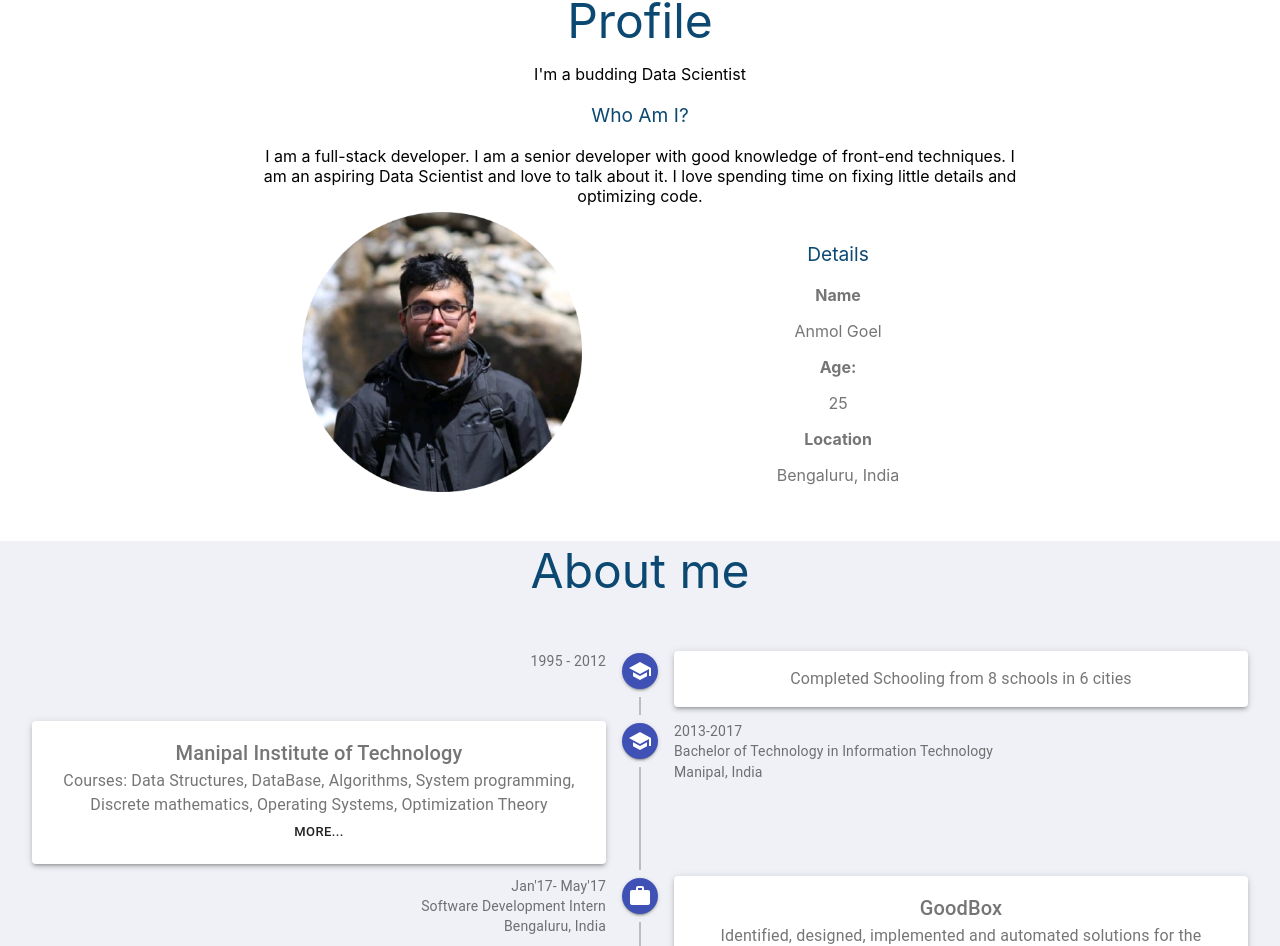
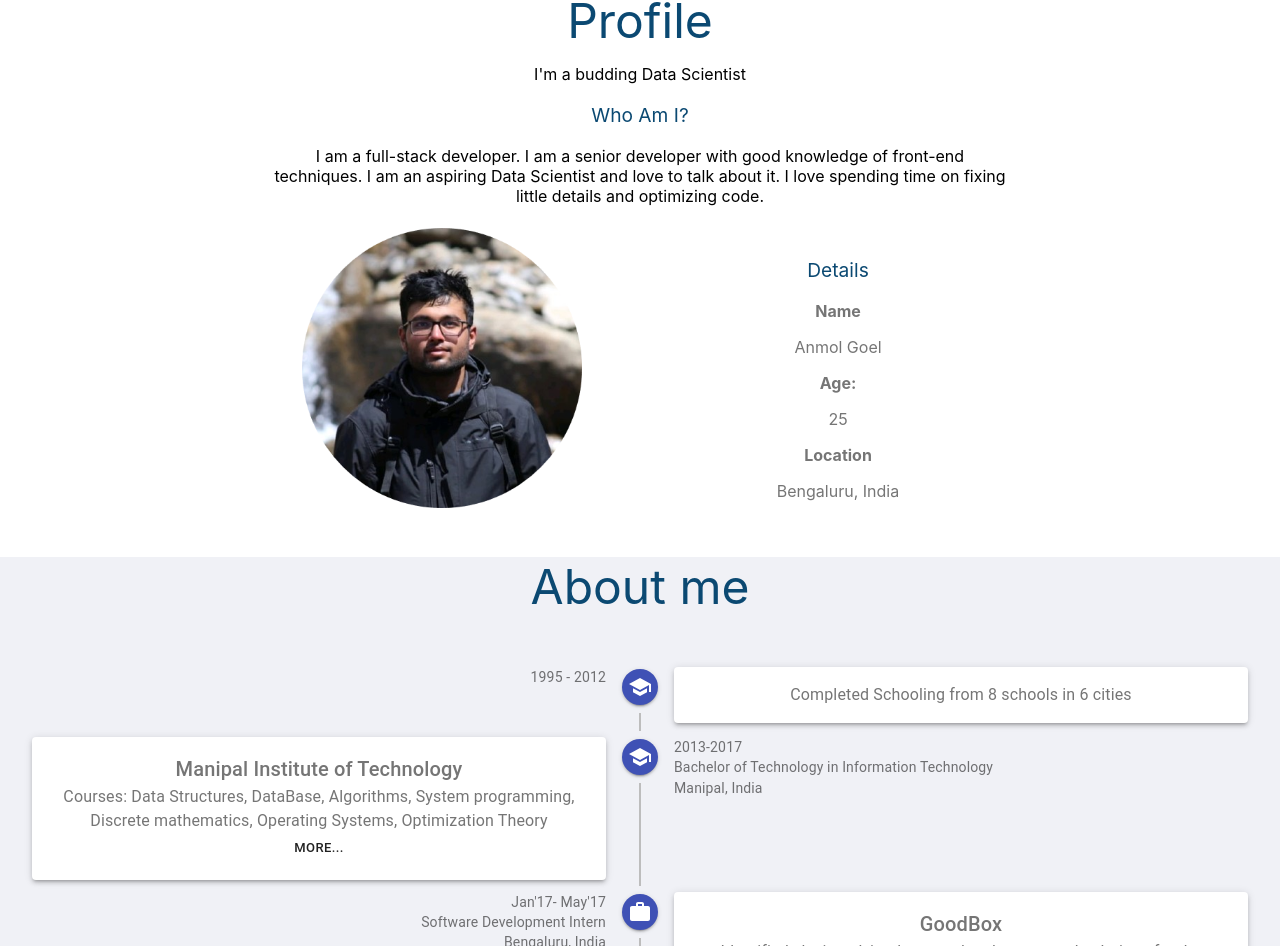
Before and after one commit to 95anmol/personal-website, a React (Create React App) app: page / in a window 1280 px wide. Shown: the part 849-1795 px from the top of the page. Built offline with nearby package versions, Linux system fonts and the light colour scheme.

Commit message:
first commit: check

```diff
--- a/src/App.tsx
+++ b/src/App.tsx
@@ -73,7 +73,7 @@ function App() {
                 <div className="subheading">
                   <p>Who Am I?</p>
                 </div>
-                <div>
+                <div style={{ margin: "16px" }} >
                   I am a full-stack developer. I am a senior developer with good
                   knowledge of front-end techniques. I am an aspiring Data
                   Scientist and love to talk about it. I love spending time on
```
